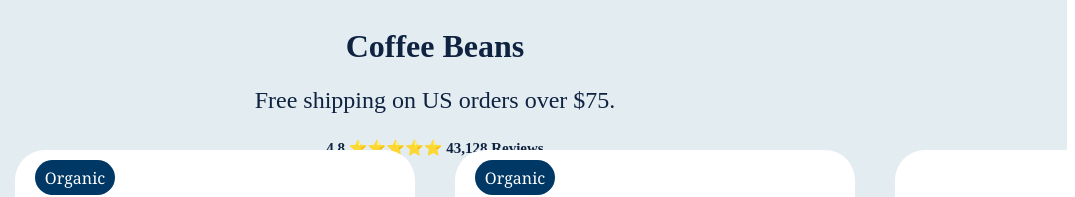
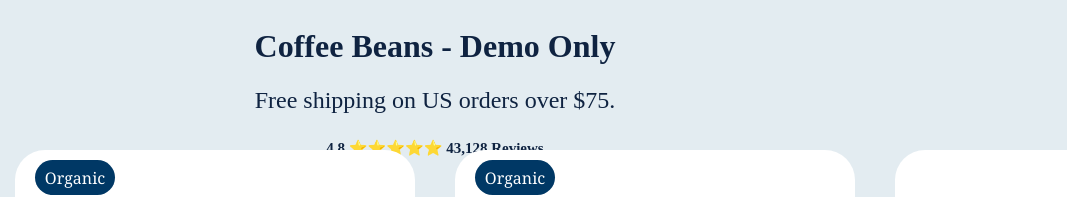
Before and after one commit to polesanababa/copy_coffee_Chamber, a plain HTML site: page index.html in a window 1280 px wide. Shown: the part 202-399 px from the top of the page, 205-1280 px from the left. Drawn offline with Linux system fonts and the light colour scheme.

Commit message:
Update index.html

```diff
--- a/index.html
+++ b/index.html
@@ -41,7 +41,7 @@
         </div>
         <div class="cold">
             <div class="colder">
-                <h1 style="color: rgb(15, 35, 65); ;">Coffee Beans</h1>
+                <h1 style="color: rgb(15, 35, 65); ;">Coffee Beans - Demo Only</h1>
                 <h2 style="color: rgb(15, 35, 65);font-weight: 200;">Free shipping on US orders over $75.</h2>
                 <h5 style="font-size: 15px; color: rgb(15, 35, 65) ; font-weight: 200px;">4.8 ⭐️⭐️⭐️⭐️⭐️ 43,128 Reviews</h5>
 
```
